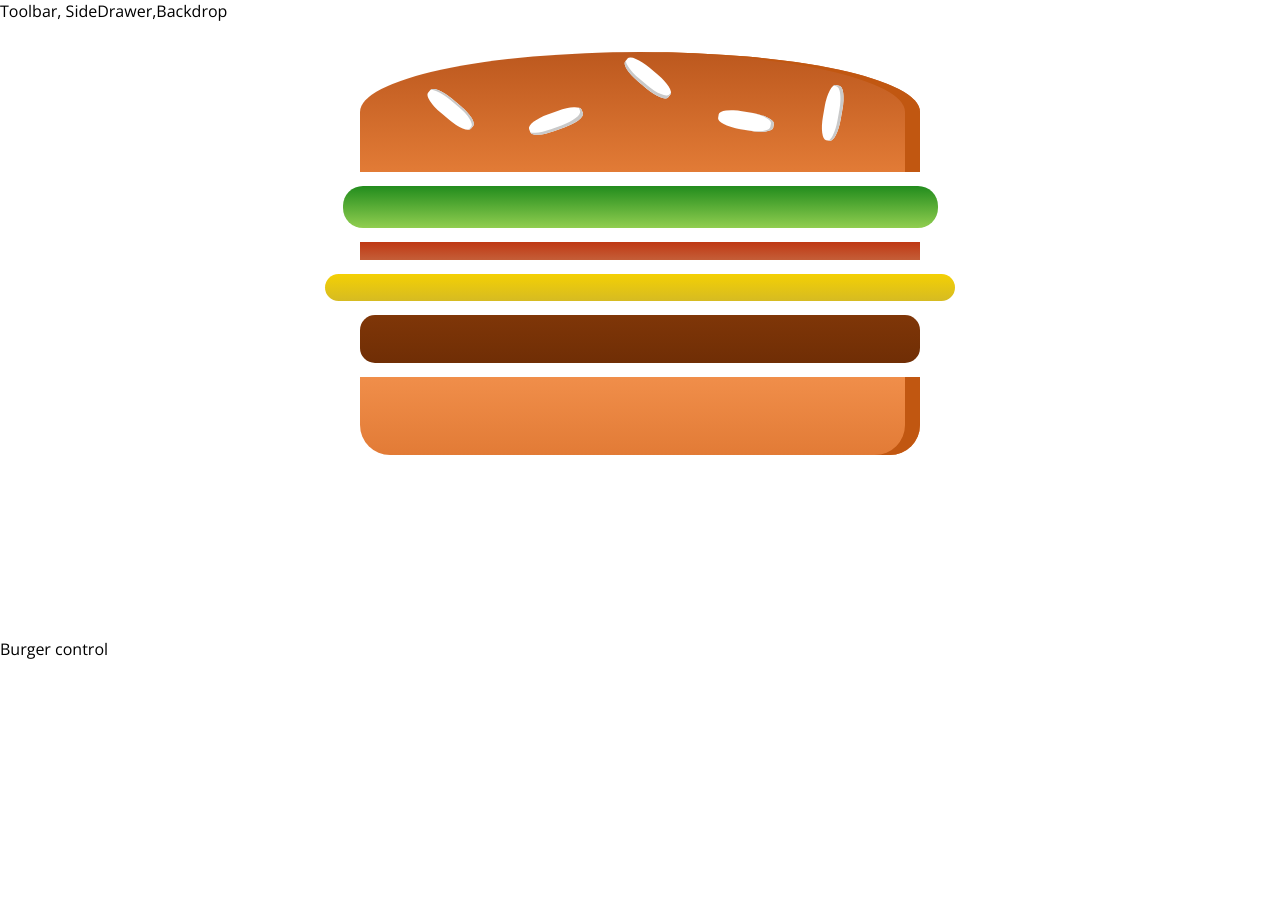
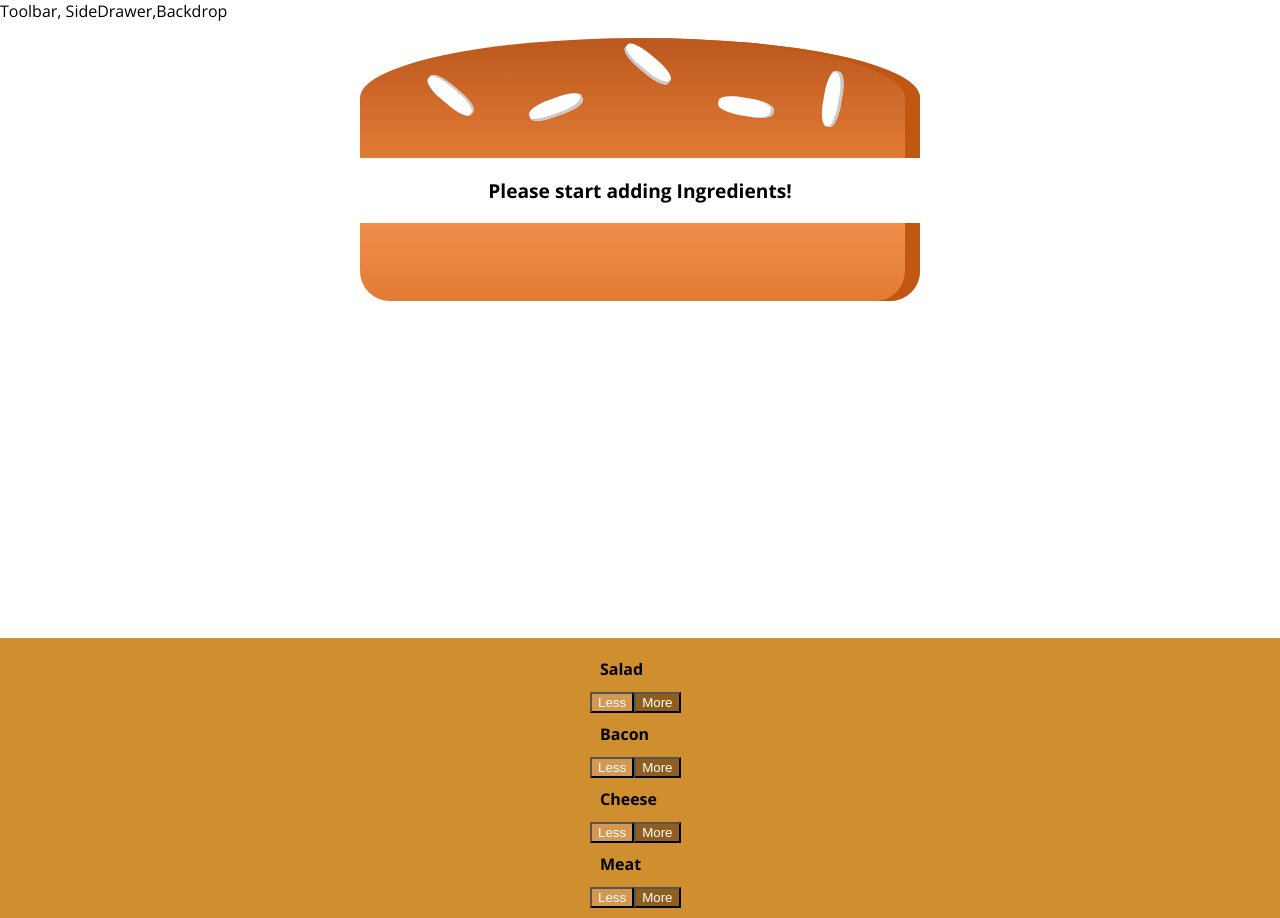
Before and after one commit to zwyMZ/Burger-Builder, a React (Create React App) app: page / in a window 1280 px wide. Before the commit the page ends 800 px from the top, so only its background shows below. Built offline with nearby package versions, Linux system fonts and the light colour scheme.

Commit message:
finished buildControls part

```diff
--- a/public/index.html
+++ b/public/index.html
@@ -9,12 +9,11 @@
       name="description"
       content="Web site created using create-react-app"
     />
-    <link rel="apple-touch-icon" href="%PUBLIC_URL%/logo192.png" />
     <!--
       manifest.json provides metadata used when your web app is installed on a
       user's mobile device or desktop. See https://developers.google.com/web/fundamentals/web-app-manifest/
     -->
-    <link rel="manifest" href="%PUBLIC_URL%/manifest.json" />
+    <!-- <link rel="manifest" href="%PUBLIC_URL%/manifest.json" /> -->
     <!--
       Notice the use of %PUBLIC_URL% in the tags above.
       It will be replaced with the URL of the `public` folder during the build.
--- /dev/null
+++ b/src/components/Burger/BuildControls/BuildControl/BuildControl.js
@@ -0,0 +1,12 @@
+import React from 'react';
+import classes  from './BuildControl.module.css';
+
+const buildControl = (props) => (
+    <div className={classes.BuildControl}>
+        <div className ={classes.Label}>{props.label}</div>
+        <button className={classes.Less}>Less</button>
+        <button className={classes.More}>More</button>
+    </div>
+);
+
+export default buildControl;
--- /dev/null
+++ b/src/components/Burger/BuildControls/BuildControl/BuildControl.module.css
@@ -0,0 +1,39 @@
+
+.BuildControl button:disabled {
+    background-color: #AC9980;
+    border: 1px solid #7E7365;
+    color: #ccc;
+    cursor: default;
+}
+
+.BuildControl button:hover:disabled {
+    background-color: #AC9980;
+    color: #ccc;
+    cursor: not-allowed;
+}
+
+.Label {
+    padding: 10px;
+    font-weight: bold;
+    width: 80px;
+}
+
+.BuildControl .Less {
+    background-color: #D39952;
+    color: white;
+}
+
+.BuildControl .More {
+    background-color: #8F5E1E;
+    color: white;
+}
+
+.BuildControl .Less:hover, .BuildControl .Less:active {
+    background-color: #DAA972;
+    color: white;
+}
+
+.BuildControl .More:hover,.BuildControl .More:active {
+    background-color: #99703F;
+    color: white;
+}
--- /dev/null
+++ b/src/components/Burger/BuildControls/BuildControls.js
@@ -0,0 +1,19 @@
+import React from "react";
+import classes from "./BuildControls.module.css";
+import BuildControl from './BuildControl/BuildControl';
+
+const controls = [
+  { label: "Salad", type: "salad" },
+  { label: "Bacon", type: "bacon" },
+  { label: "Cheese", type: "cheese" },
+  { label: "Meat", type: "meat" },
+];
+const buildControls = (props) => (
+  <div className={classes.BuildControls}>
+    {controls.map((ctrl) => (
+      <BuildControl key={ctrl.label} label={ctrl.label} />
+    ))}
+  </div>
+);
+
+export default buildControls;
--- /dev/null
+++ b/src/components/Burger/BuildControls/BuildControls.module.css
@@ -0,0 +1,10 @@
+.BuildControls{
+    width: 100%;
+    background-color: #CF8F2E;
+    display: flex;
+    flex-flow: column;
+    align-items: center;
+    box-shadow: 0 2px 1px #CCC;
+    margin: auto;
+    padding: 10px 0;
+}
--- a/src/components/Burger/Burger.js
+++ b/src/components/Burger/Burger.js
@@ -1,15 +1,30 @@
 import React from "react";
 import classes from "./Burger.module.css";
 import BurgerIngredient from "./BurgerIngredient/BurgerIngredient";
-const burger = (props) => {
+let burger = (props) => {
+  let transformedIngredients = Object.keys(props.ingredients)
+    .map((igKey) => {
+      return [...Array(props.ingredients[igKey])].map((_, i) => {
+        return <BurgerIngredient key={igKey + i} type={igKey} />;
+      });
+    })
+    .reduce((arr, el) => {
+      return arr.concat(el);
+    }, []);
+  console.log(transformedIngredients.length);
+  if (transformedIngredients.length === 0) {
+    transformedIngredients = <p>Please start adding Ingredients!</p>;
+  }
+
   return (
     <div className={classes.Burger}>
-      <BurgerIngredient type="bread-top"/>
-      <BurgerIngredient type="salad"/>
+      <BurgerIngredient type="bread-top" />
+      {/* <BurgerIngredient type="salad"/>
       <BurgerIngredient type="bacon"/>
       <BurgerIngredient type="cheese"/>
-      <BurgerIngredient type="meat"/>
-      <BurgerIngredient type="bread-bottom"/>
+      <BurgerIngredient type="meat"/> */}
+      {transformedIngredients}
+      <BurgerIngredient type="bread-bottom" />
     </div>
   );
 };
--- a/src/components/Burger/Burger.module.css
+++ b/src/components/Burger/Burger.module.css
@@ -2,7 +2,7 @@
     width: 100%;
     margin: auto;
     height: 250px;
-    overflow: scroll;
+    /* overflow: scroll; */
     text-align: center;
     font-weight: bold;
     font-size: 1.2rem;
--- a/src/containers/BurgerBuilder/BurgerBuilder.js
+++ b/src/containers/BurgerBuilder/BurgerBuilder.js
@@ -1,15 +1,24 @@
 import React, {Component} from 'react';
 import Aux from '../../hoc/Auxilary';
 import Burger from '../../components/Burger/Burger';
-class BurgerBUilder extends Component {
+import BuildControls from '../../components/Burger/BuildControls/BuildControls'
+class BurgerBuilder extends Component {
+    state = {
+        ingredients:{
+            meat:0,
+            bacon:0,
+            salad:0,
+            cheese:0
+        }
+    }
     render() {
         return (
             <Aux>
-                <Burger/>
-                <div>Burger control</div>
+                <Burger ingredients = {this.state.ingredients}/>
+                <BuildControls/>
             </Aux>
         );
     }
 }
 
-export default BurgerBUilder;
+export default BurgerBuilder;
```
